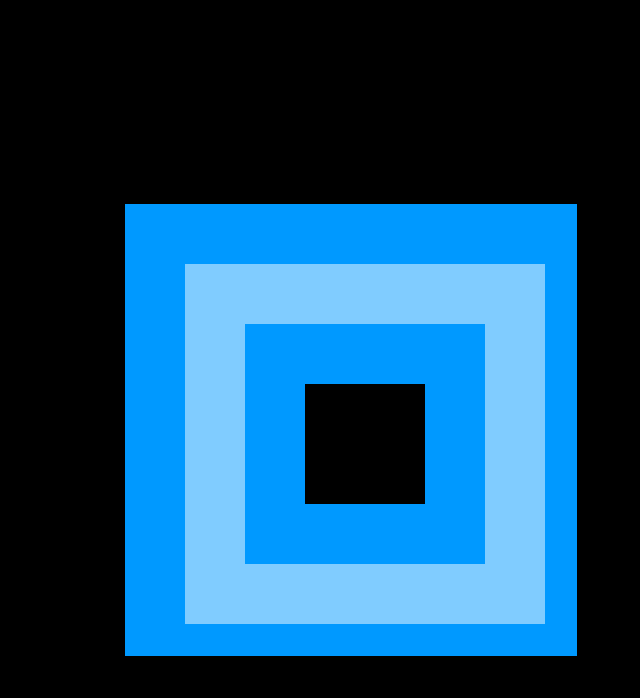
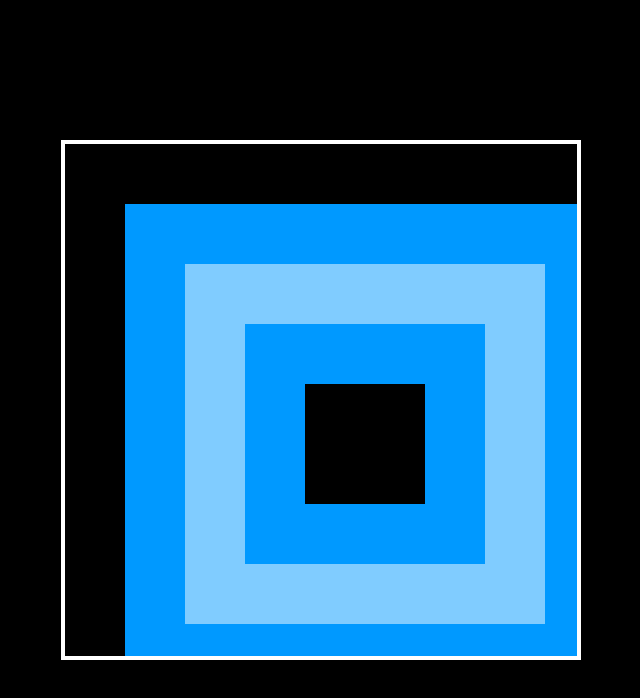
Before and after one commit to coderitual/rebound, a website built with Parcel: page index.html in a window 1280 px wide. Shown: the whole page, without its empty margins (319-959 px from the left). Built offline with nearby package versions, Linux system fonts and the light colour scheme.

Commit message:
Change canvas style

```diff
--- a/index.html
+++ b/index.html
@@ -30,7 +30,7 @@
         image-rendering: -webkit-crisp-edges;
         image-rendering: pixelated;
         image-rendering: crisp-edges;
-        border: 4px solid fff;
+        border: 4px solid #fff;
       }
 
       img {
```
